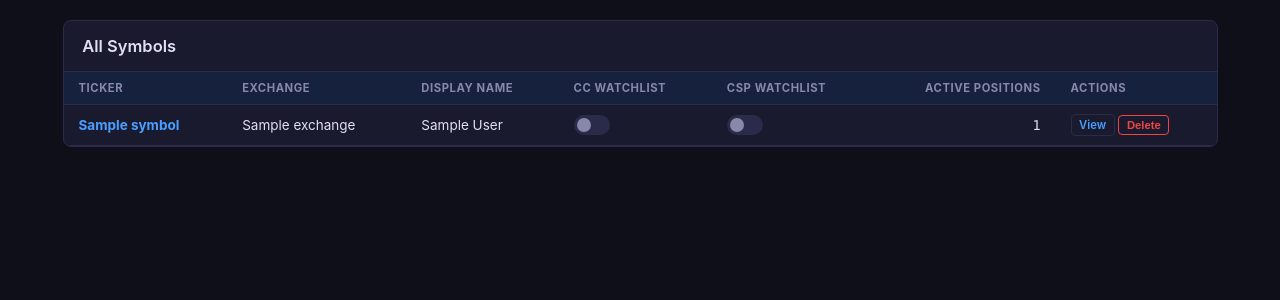
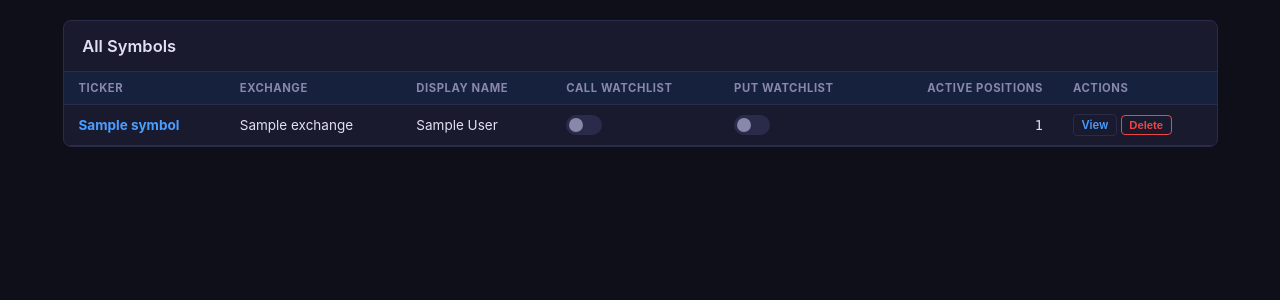
Before and after one commit to dsanchor/stock-options-manager, a FastAPI app: template web/templates/symbols.html in a window 1280 px wide. Shown: the part 256-556 px from the top of the page. Run offline with FastAPI, Linux system fonts and the light colour scheme; the template is opened without the code that fills it: most values are stand-ins (such as "Sample title", 1, 10 or a date in 2020).

Commit message:
fix: rename CC/CSP labels to Call/Put for clarity
Co-authored-by: Copilot <223556219+Copilot@users.noreply.github.com>

```diff
--- a/web/templates/symbol_detail.html
+++ b/web/templates/symbol_detail.html
@@ -12,14 +12,14 @@
                 <input type="checkbox" id="toggle-cc" {% if symbol_doc.watchlist.covered_call %}checked{% endif %}>
                 <span class="slider"></span>
             </label>
-            <span>CC Watchlist</span>
+            <span>Call Watchlist</span>
         </span>
         <span style="display:flex; align-items:center; gap:0.4rem;">
             <label class="switch">
                 <input type="checkbox" id="toggle-csp" {% if symbol_doc.watchlist.cash_secured_put %}checked{% endif %}>
                 <span class="slider"></span>
             </label>
-            <span>CSP Watchlist</span>
+            <span>Put Watchlist</span>
         </span>
     </div>
 </div>
--- a/web/templates/symbols.html
+++ b/web/templates/symbols.html
@@ -35,8 +35,8 @@
                     <th>Ticker</th>
                     <th>Exchange</th>
                     <th>Display Name</th>
-                    <th>CC Watchlist</th>
-                    <th>CSP Watchlist</th>
+                    <th>Call Watchlist</th>
+                    <th>Put Watchlist</th>
                     <th class="num">Active Positions</th>
                     <th>Actions</th>
                 </tr>
```
